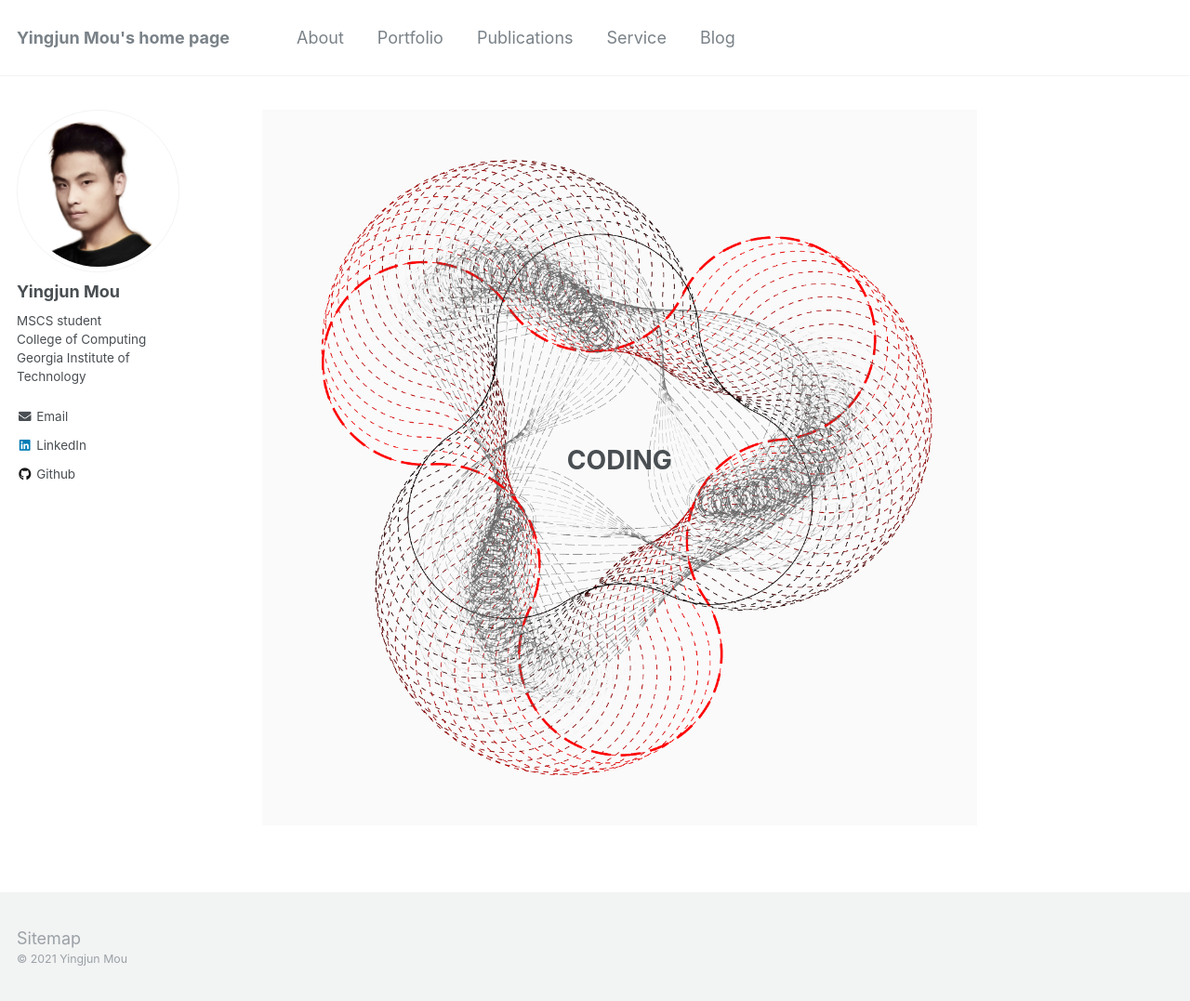
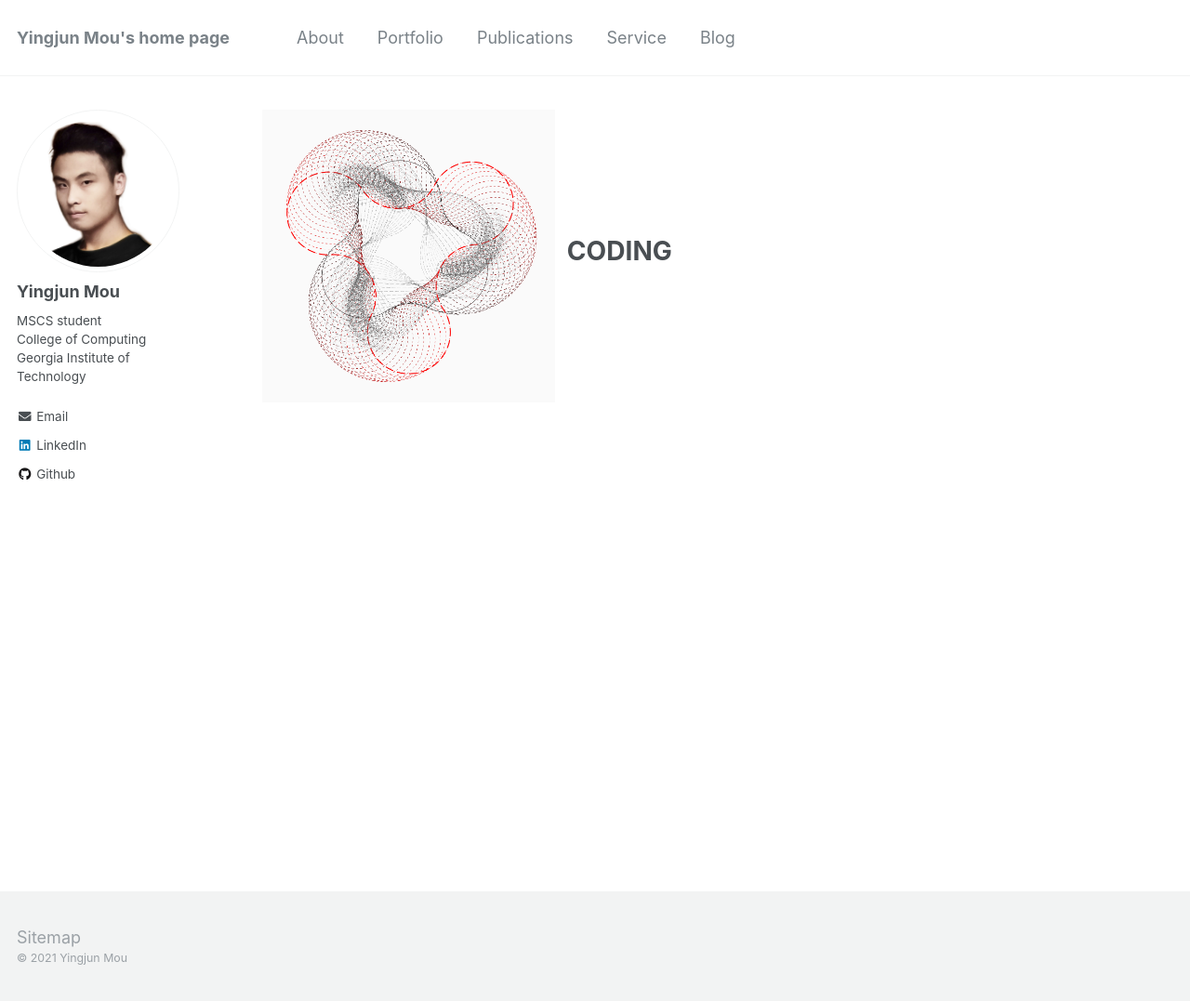
Before and after one commit to yingjun-mou/yingjun-mou.github.io, a Jekyll site: the page built from _pages/about.md, in a window 1280 px wide and 1077 px high. Shown: the whole window at 93% size. Built offline with Jekyll 4.4.1, drawn with Linux system fonts in a browser that asks for light colours.

Commit message:
Update about.md

```diff
--- a/_pages/about.md
+++ b/_pages/about.md
@@ -7,7 +7,7 @@
   - /about.html
 ---
 <div style="position: relative;">
-  <img src="../images/Icon_coding.png" style="width:100%;" >
+  <a href="https://yingjun-mou.github.io/cv/"><img src="../images/Icon_coding.png" style="width: 320px;   padding-right: 5px; padding-bottom: 5px;"/></a>
   <div style="position: absolute; top: 50%; left: 50%; transform: translate(-50%, -50%);">
     <h1>CODING</h1>
   </div>
```
